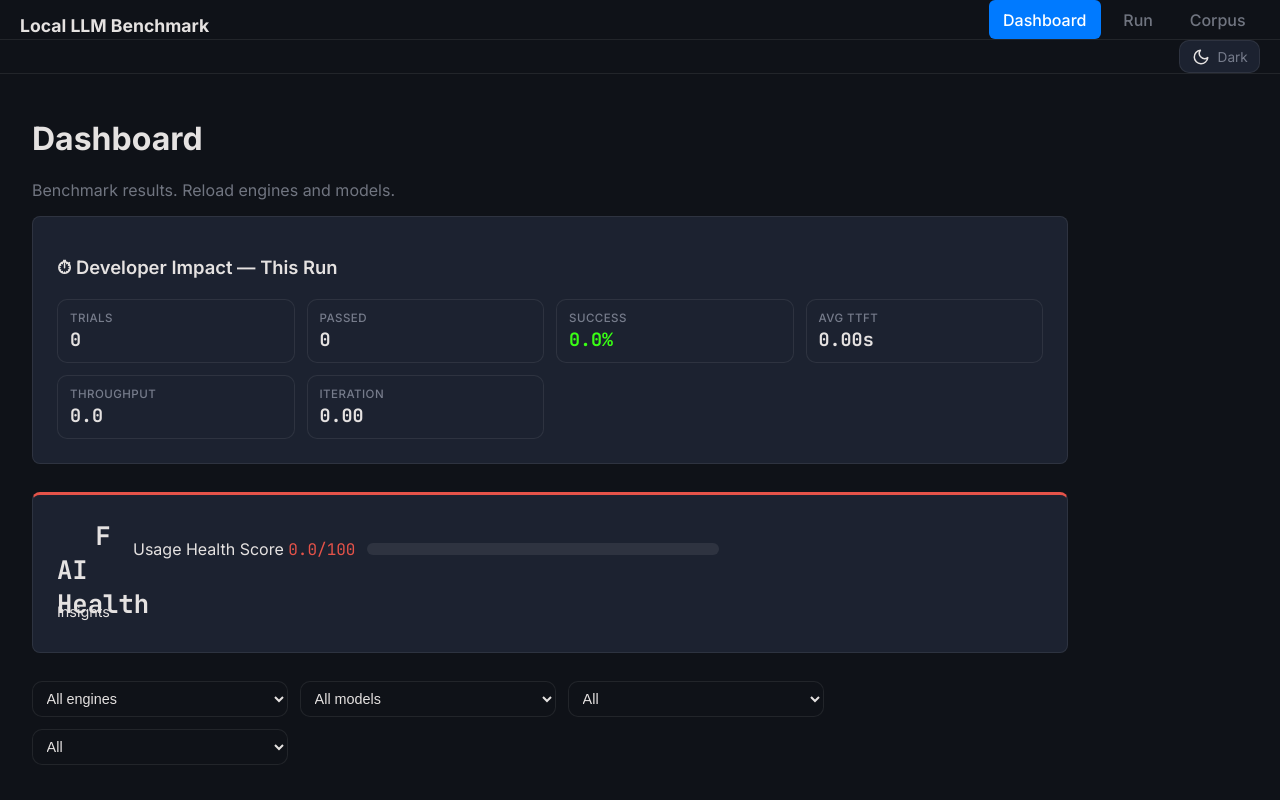
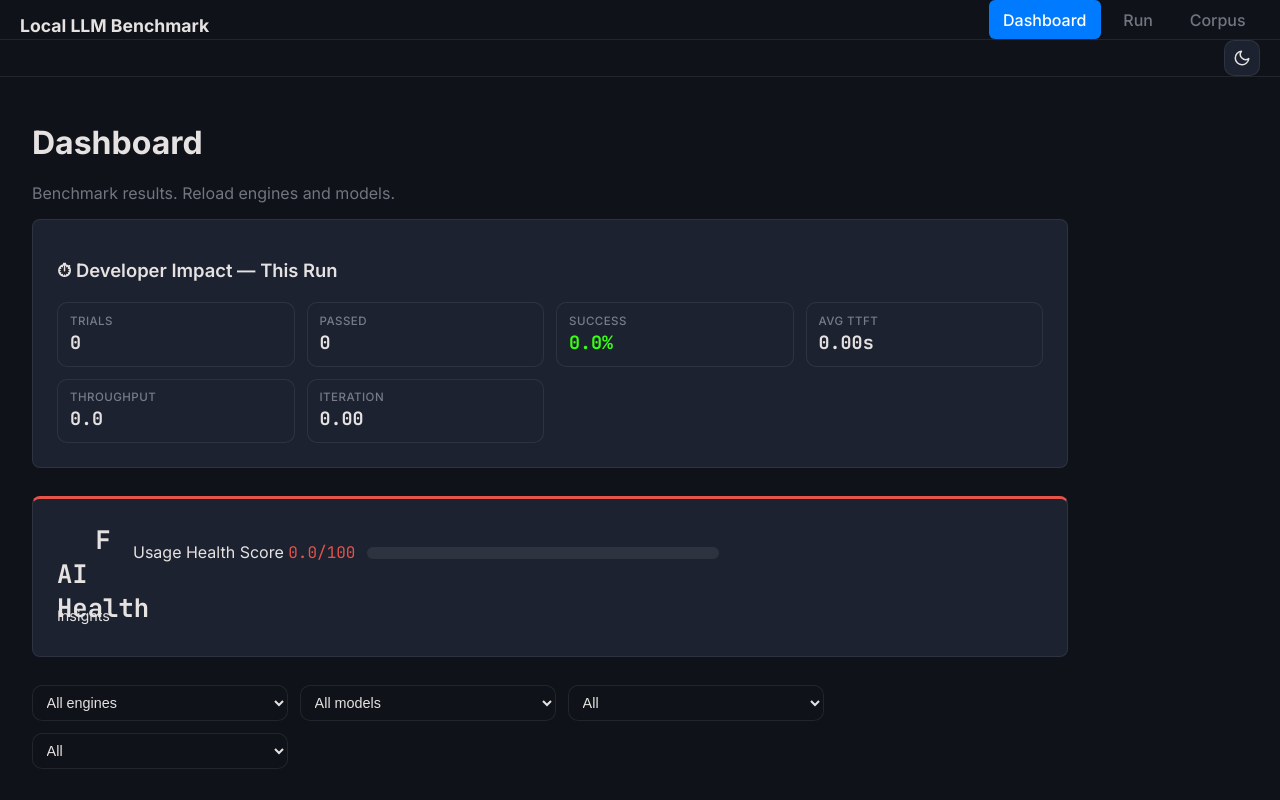
Before and after one commit to UtopikPrompt/local-llm-benchmark, a SvelteKit app: page / in a window 1280 px wide. Shown: the top 800 px of the page. Built offline with nearby package versions, Linux system fonts and the light colour scheme.

Commit message:
ui: make theme-toggle icon-only button

```diff
--- a/src/routes/+layout.svelte
+++ b/src/routes/+layout.svelte
@@ -62,7 +62,6 @@
 				{:else}
 				<svg viewBox="0 0 24 24" width="18" height="18" stroke="currentColor" fill="none" stroke-width="2" stroke-linecap="round" stroke-linejoin="round" aria-hidden="true"><path d="M21 12.79A9 9 0 1 1 11.21 3 7 7 0 0 0 21 12.79z"/></svg>
 			{/if}
-			<span class="toggle-label">{isDark ? 'Light' : 'Dark'}</span>
 			</button>
 		</div>
 	</header>
--- a/src/styles/global.css
+++ b/src/styles/global.css
@@ -307,23 +307,19 @@ body {
   flex: none;
 }
 .theme-toggle button {
-  display: inline-flex;
-  align-items: center;
-  gap: 0.5rem;
-  padding: 0.4rem 0.7rem;
+  display: grid;
+  place-items: center;
+  width: 2.25rem;
+  height: 2.25rem;
+  padding: 0;
   border: 1px solid var(--color-border);
   border-radius: var(--radius-md);
   background: var(--color-surface);
   color: var(--color-text);
-  font-size: 0.85rem;
-  font-family: var(--font-primary);
   cursor: pointer;
 }
 .theme-toggle button:hover {
   background: var(--color-border);
-}
-.theme-toggle .toggle-label {
-  color: var(--color-muted);
 }
 
 .topbar nav a.active {
```
